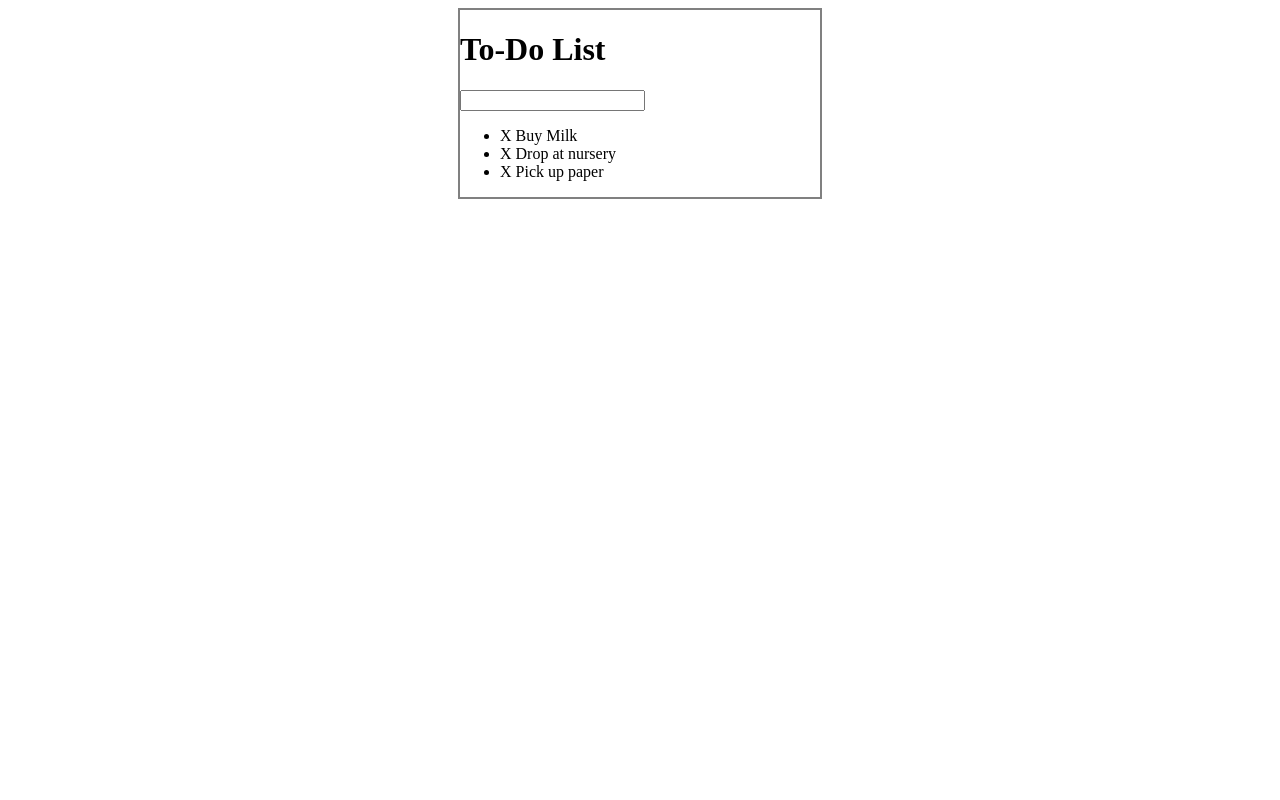
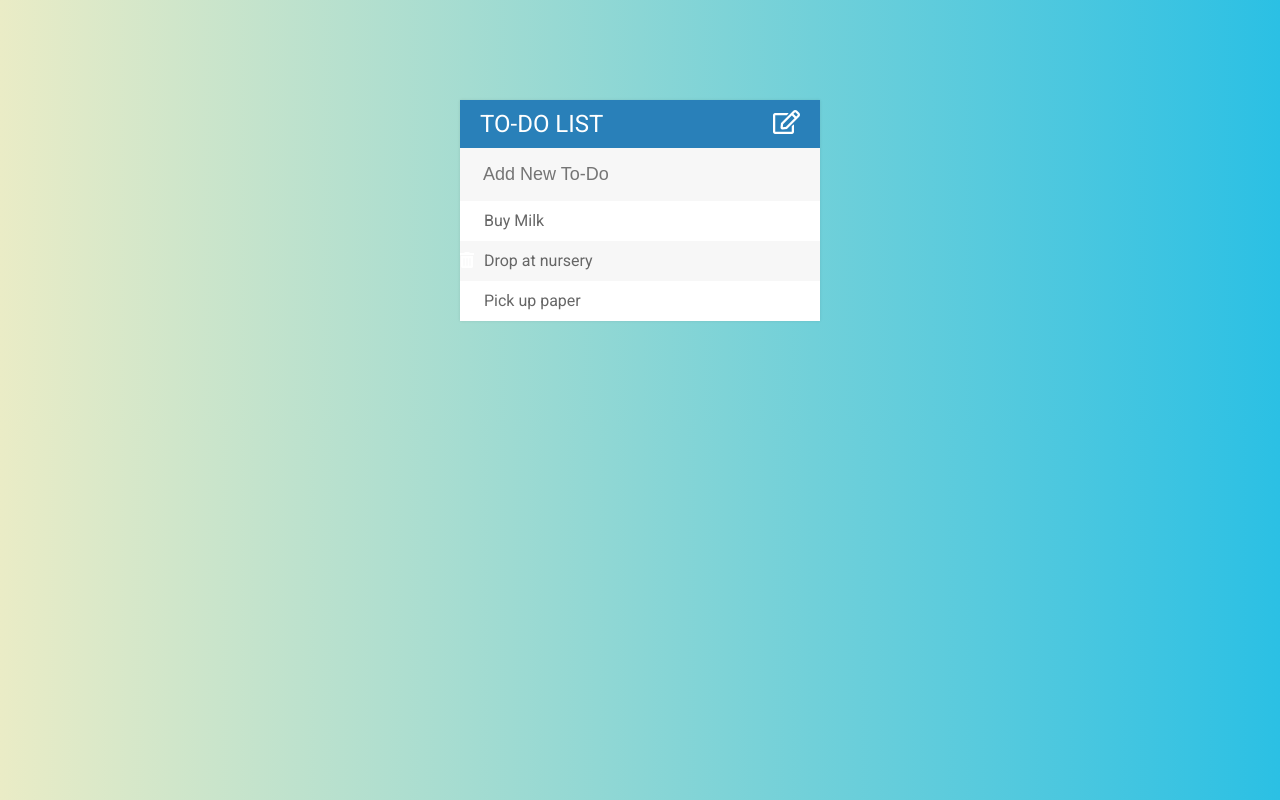
Before and after one commit to c42-arun-nodejs/todo-list, a plain HTML site: page index.html in a window 1280 px wide. Drawn offline with Linux system fonts and the light colour scheme.

Commit message:
Completed

```diff
--- a/assets/css/todos.css
+++ b/assets/css/todos.css
@@ -1,7 +1,85 @@
+body {
+    font-family: 'Roboto', sans-serif;
+    background: #2BC0E4;  /* fallback for old browsers */
+    background: -webkit-linear-gradient(to right, #EAECC6, #2BC0E4);  /* Chrome 10-25, Safari 5.1-6 */
+    background: linear-gradient(to right, #EAECC6, #2BC0E4); /* W3C, IE 10+/ Edge, Firefox 16+, Chrome 26+, Opera 12+, Safari 7+ */
+}
+
+h1 {
+    background: #2980b9;
+    color: white;
+    margin: 0;
+    padding: 10px 20px;
+    text-transform: uppercase;
+    font-weight: normal;
+    font-size: 24px;
+}
+
+.fa-edit {
+    float: right;
+}
+
 #container {
-    border: 2px solid gray;
     width: 360px;
-    margin: 0 auto;
+    margin: 100px auto;
+    background: #f7f7f7;
+    box-shadow: 0 0 3px rgba(0, 0, 0, 0.1);
+}
+
+input {
+    font-size: 18px;
+    /* by default width applies to content excl padding/border */
+    width: 100%;
+    padding: 13px 13px 13px 20px;
+    /* instructs browser to include padding/border while calculating width & height */
+    box-sizing: border-box;
+    color: #2980b9;
+    background: #f7f7f7;
+    /* removes the annoying gap when not in focus by filling it with invisible border */
+    border: 3px solid rgba(0, 0, 0, 0);
+}
+
+input:focus {
+    /* removes default focus outline */
+    outline: none;
+    border: 3px solid #2980b9;
+    background: #fff;
+}
+
+ul {
+    /* remove bullet points */
+    list-style: none;
+    /* remove margin/padding to ul (we add it to li later) */
+    margin: 0;
+    padding: 0;
+}
+
+li {
+    background: #fff;
+    height: 40px;
+    line-height: 40px;
+    color: #666;
+}
+
+li:nth-child(2n) {
+    background: #f7f7f7;
+}
+
+span {
+    background: #e74c3c;
+    color: white;
+    height: 40px;
+    /* width: 40px; */
+    width: 0;
+    display: inline-block;
+    text-align: center;
+    /* lines up todo item with input's left margin */
+    margin-right: 20px;
+    transition: 0.2s linear;
+}
+
+li:hover span {
+    width: 40px;
 }
 
 .completed {
--- a/assets/js/todos.js
+++ b/assets/js/todos.js
@@ -13,12 +13,15 @@
 });
 
 $("input[type='text']").keypress(function(e) {
-    console.log("key pressed");
     if (e.which === 13) {
         var todoText = $(this).val();
         $(this).val("");
 
         // create a new li and append it to ul
-        $("ul").append("<li><span>X</span> " + todoText +"</li>");
+        $("ul").append("<li><span><i class='fas fa-trash-alt'></i></span> " + todoText +"</li>");
     }
 });
+
+$(".fa-edit").click(function() {
+    $("input[type='text']").fadeToggle();
+});
--- a/index.html
+++ b/index.html
@@ -1,18 +1,20 @@
 <!DOCTYPE html>
 <html>
 <head>
-    <title>Page Title</title>
+    <title>Todo List</title>
     <link rel="stylesheet" href="assets/css/todos.css">
+    <link href="https://fonts.googleapis.com/css?family=Roboto:400,500,700" rel="stylesheet">
+    <link rel="stylesheet" href="https://use.fontawesome.com/releases/v5.0.13/css/all.css" integrity="sha384-DNOHZ68U8hZfKXOrtjWvjxusGo9WQnrNx2sqG0tfsghAvtVlRW3tvkXWZh58N9jp" crossorigin="anonymous">
     <script type="text/javascript" src="assets/js/lib/jquery-2.1.4.min.js"></script>
 </head>
 <body>
     <div id="container">
-        <h1>To-Do List</h1>
-        <input type="text">
+        <h1>To-Do List<i class="far fa-edit"></i></h1>
+        <input type="text" placeholder="Add New To-Do">
         <ul>
-            <li><span>X</span> Buy Milk</li>
-            <li><span>X</span> Drop at nursery</li>
-            <li><span>X</span> Pick up paper</li>
+            <li><span><i class="fas fa-trash-alt"></i></span> Buy Milk</li>
+            <li><span><i class="fas fa-trash-alt"></i></span> Drop at nursery</li>
+            <li><span><i class="fas fa-trash-alt"></i></span> Pick up paper</li>
         </ul>
     </div>
 
```
